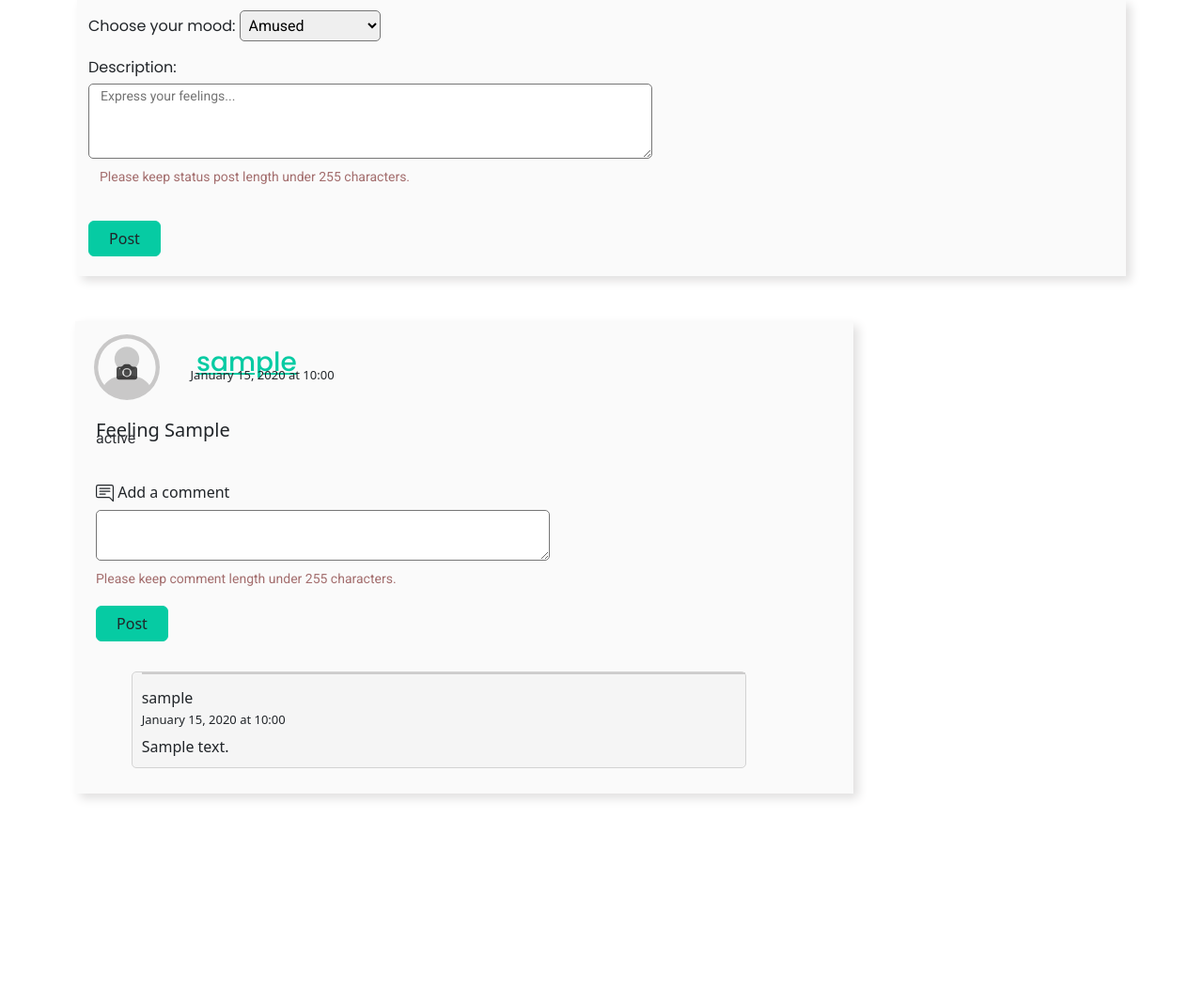
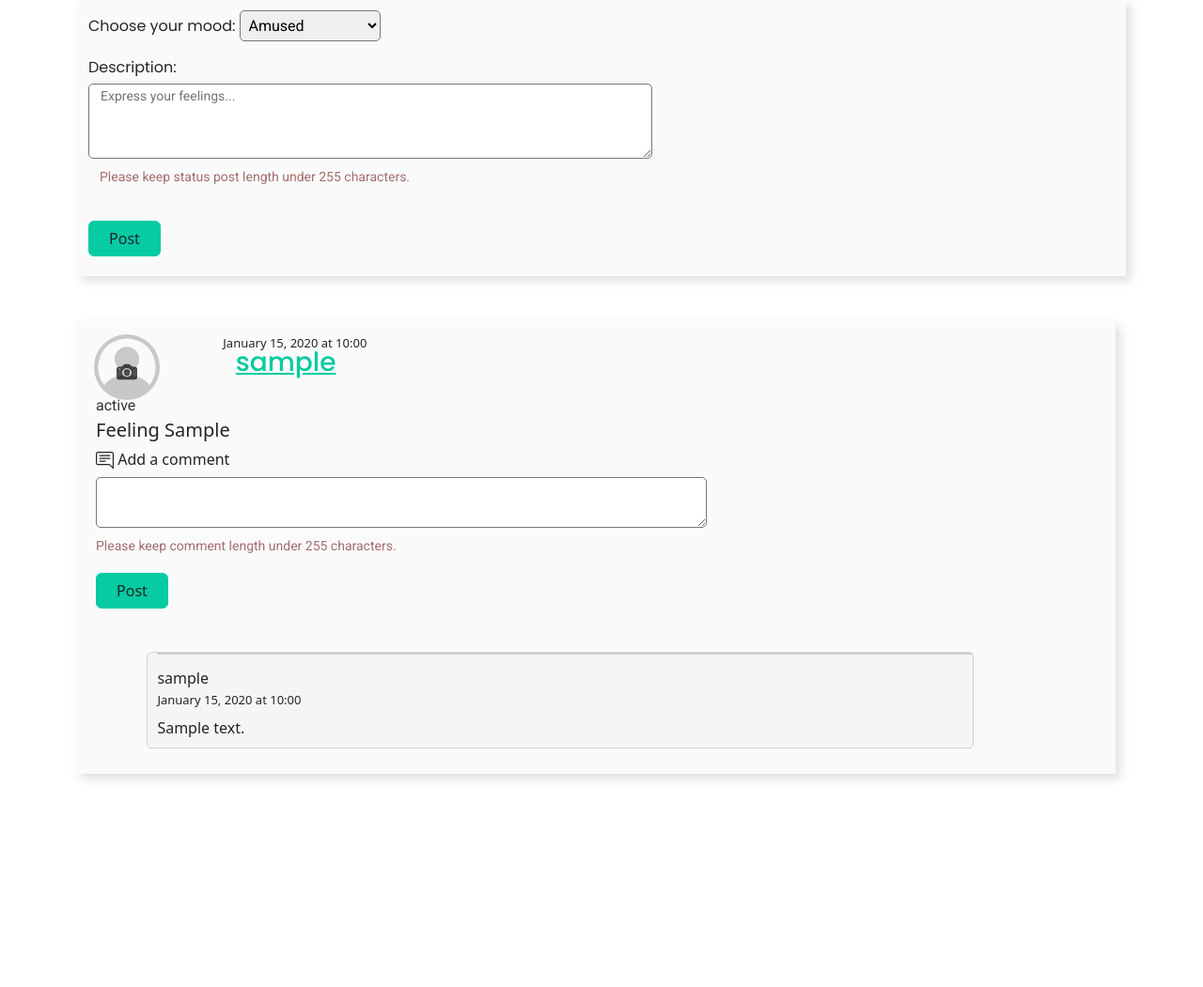
Before and after one commit to Cahmadzai/Moods, a Flask app: page /status_posts in a window 1280 px wide. Shown: the part 448-1499 px from the top of the page at 94% size. After the commit the page ends 1279 px from the top, so only its background shows below. Run offline with Flask 2, Linux system fonts and the light colour scheme; the visitor is signed in with stand-in values (Sample User, id 1); tables that the repository leaves empty hold one stand-in row (values such as "Sample post"); some libraries are stand-ins or nearby versions.

Commit message:
Added width to fix posts being different sizes.

```diff
--- a/static/css/post.css
+++ b/static/css/post.css
@@ -132,6 +132,7 @@ div {
     padding-bottom: .75rem;
     box-shadow: 5px 5px 10px rgb(224, 223, 223);
     margin-bottom: 5%;
+    width: 120%;
 
 }
 
```
